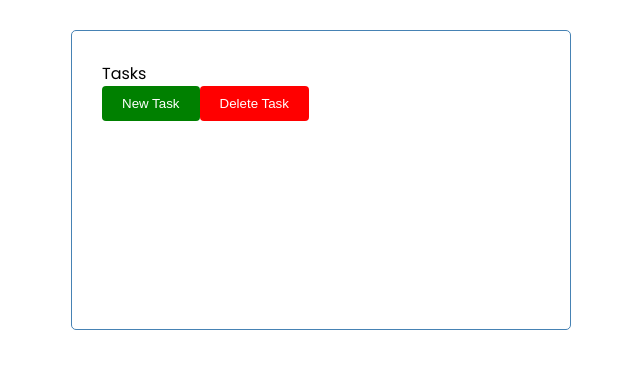
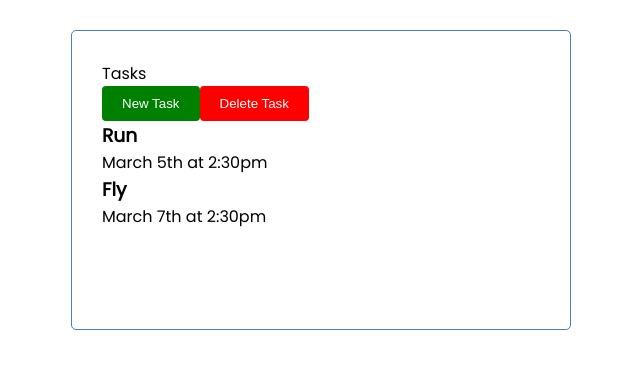
Before and after one commit to RD2P/learning-vue, a Vue app: page / in a window 1280 px wide. Shown: the top 368 px of the page, without its empty margins (319-959 px from the left). Built offline with nearby package versions, Linux system fonts and the light colour scheme.

Commit message:
add tasks data

```diff
--- a/src/App.vue
+++ b/src/App.vue
@@ -3,19 +3,43 @@
   <Header title="Tasks"/>
   <Button text="New Task" color="green"/>
   <Button text="Delete Task" color="red"/>
+  <Tasks :tasks="tasks"/>
   </div>
 </template>
 
 <script>
   import Header from './components/Header.vue'
   import Button from './components/Button.vue'
+  import Tasks from './components/Tasks.vue'
 
   export default {
     name: 'App',
     components: {
       Header,
-      Button
+      Button,
+      Tasks
     },
+    data(){
+      return {
+        tasks: []
+      }
+    },
+    created(){
+      this.tasks = [
+        {
+          id: 1,
+          title: 'Run',
+          day: "March 5th at 2:30pm",
+          reminder: true
+        },
+        {
+          id: 2,
+          title: 'Fly',
+          day: "March 7th at 2:30pm",
+          reminder: false
+        }
+      ]
+    }
   }
 </script>
 
```
